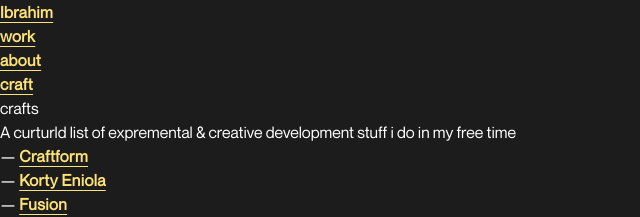
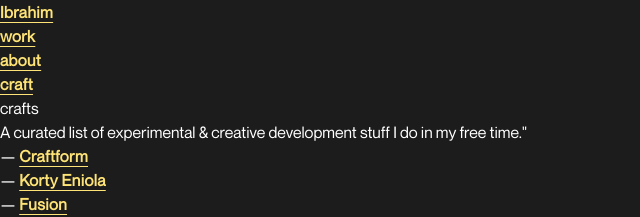
Before and after one commit to Neon-Coders/ibrahimraimi.com, a SvelteKit app: page /craft in a window 1280 px wide. Shown: the top 217 px of the page, without its empty margins (0-640 px from the left). Built offline with nearby package versions, Linux system fonts and the light colour scheme.

Commit message:
Update +page.svelte
Add curated list of experimental & creative development activities

```diff
--- a/src/routes/craft/+page.svelte
+++ b/src/routes/craft/+page.svelte
@@ -5,7 +5,7 @@
 <section class="py-10">
 	<h2 class="text-2xl font-light">crafts</h2>
 	<p class="pb-5 text-base">
-		A curturld list of expremental & creative development stuff i do in my free time
+		A curated list of experimental & creative development stuff I do in my free time."
 	</p>
 	<div>
 		<ul class="text-sm">
```
